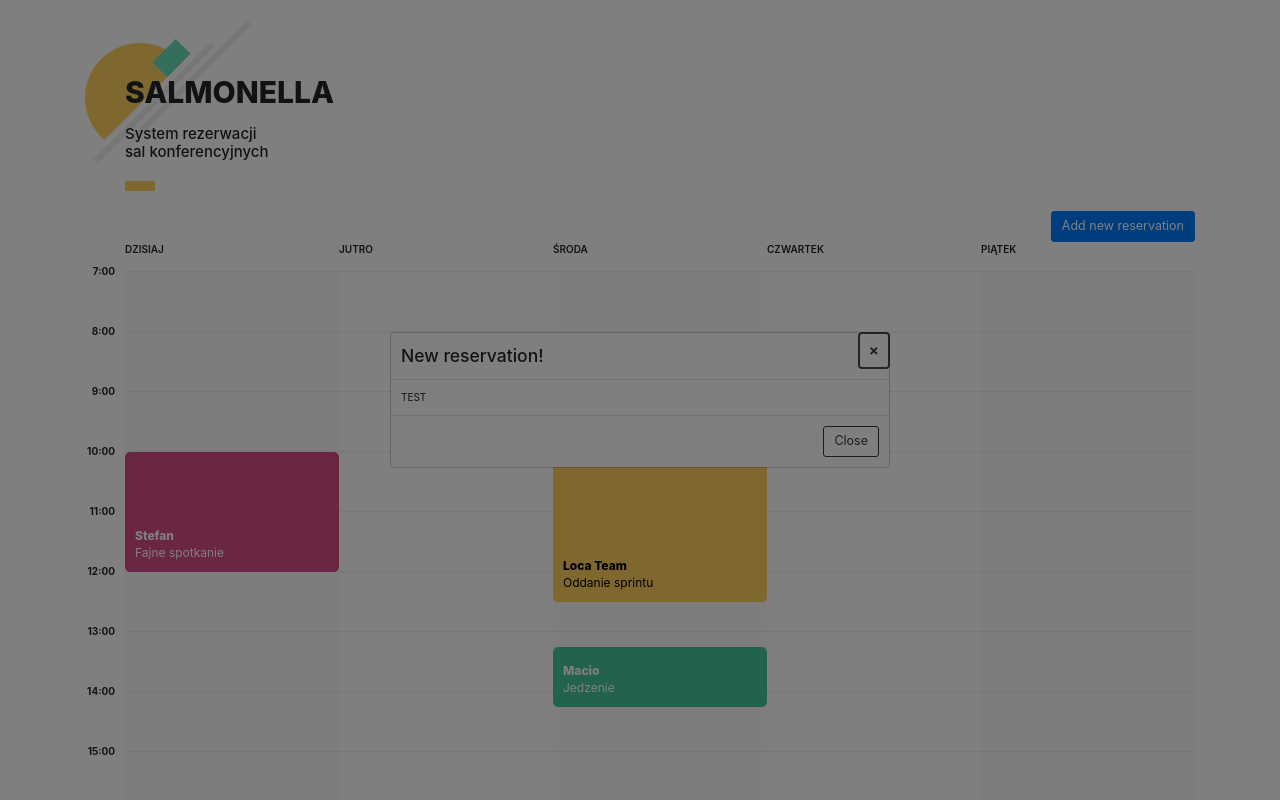
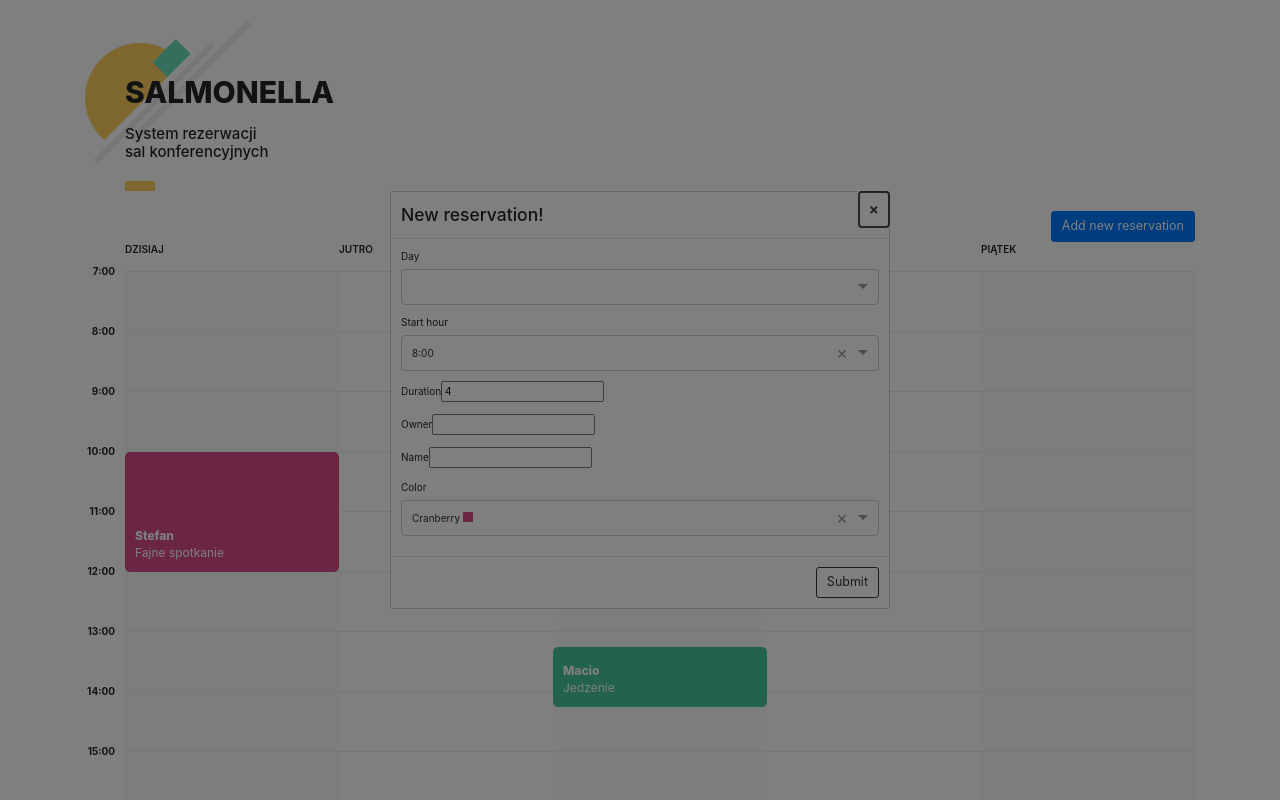
Before and after one commit to pgrzeszczak-neducatio/Salmonella, an Angular app: page / in a window 1280 px wide. Both pictures are taken after a click on the button "Add new reservation". Shown: the top 800 px of the page. Built offline with nearby package versions, Linux system fonts and the light colour scheme.

Commit message:
Add new resevation

```diff
--- a/package.json
+++ b/package.json
@@ -20,6 +20,7 @@
     "@angular/platform-browser-dynamic": "~8.2.0",
     "@angular/router": "~8.2.0",
     "@ng-bootstrap/ng-bootstrap": "^5.1.0",
+    "@ng-select/ng-select": "^3.0.5",
     "bootstrap": "^4.3.1",
     "rxjs": "~6.4.0",
     "tslib": "^1.10.0",
--- a/src/app/app.module.ts
+++ b/src/app/app.module.ts
@@ -8,6 +8,8 @@ import { DayComponent } from './day/day.component';
 import { ReservationComponent } from './reservation/reservation.component';
 import { NgbModule } from '@ng-bootstrap/ng-bootstrap';
 import { NewReservationModalComponent } from './shared/modals/new-reservation-modal/new-reservation-modal.component';
+import { ReactiveFormsModule } from '@angular/forms';
+import { NgSelectModule } from '@ng-select/ng-select';
 
 @NgModule({
   declarations: [
@@ -21,6 +23,8 @@ import { NewReservationModalComponent } from './shared/modals/new-reservation-mo
     BrowserModule,
     AppRoutingModule,
     NgbModule,
+    ReactiveFormsModule,
+    NgSelectModule,
   ],
   providers: [],
   entryComponents: [NewReservationModalComponent],
--- a/src/app/shared/modals/new-reservation-modal/new-reservation-modal.component.html
+++ b/src/app/shared/modals/new-reservation-modal/new-reservation-modal.component.html
@@ -3,8 +3,55 @@
   <button type="button" class="close" (click)="activeModal.dismiss()">&times;</button>
 </div>
 <div class="modal-body">
-  TEST
+  <form [formGroup]="addNewForm">
+    <div class="form-group">
+      <label>Day</label>
+      <ng-select [items]="availableDays"
+                 bindLabel="label"
+                 bindValue="id"
+                 formControlName="day">
+      </ng-select>
+    </div>
+    <div class="form-group">
+      <label>Start hour</label>
+      <ng-select [items]="hours"
+                 formControlName="hour">
+      </ng-select>
+    </div>
+    <div class="form-group">
+      <label>Duration</label>
+      <input type="number" formControlName="lasts">
+    </div>
+    <div class="form-group">
+      <label>Owner</label>
+      <input type="text" formControlName="owner">
+    </div>
+    <div class="form-group">
+      <label>Name</label>
+      <input type="text" formControlName="name">
+    </div>
+    <div class="form-group">
+      <label>Color</label>
+      <ng-select [items]="colors"
+                 bindLabel="label"
+                 bindValue="cssClass"
+                 formControlName="color">
+        <ng-template ng-label-tmp let-item="item">
+          <span>
+            {{ item.label }}
+            <div class="colorPreview" [ngClass]="item.cssClass"></div>
+          </span>
+        </ng-template>
+        <ng-template ng-option-tmp let-item="item">
+          <span>
+            {{ item.label }}
+            <div class="colorPreview" [ngClass]="item.cssClass"></div>
+          </span>
+        </ng-template>
+      </ng-select>
+    </div>
+  </form>
 </div>
 <div class="modal-footer">
-  <button type="button" class="btn btn-outline-dark btn-lg" (click)="activeModal.close()">Close</button>
+  <button type="button" class="btn btn-outline-dark btn-lg" (click)="submit()">Submit</button>
 </div>
--- a/src/app/shared/modals/new-reservation-modal/new-reservation-modal.component.scss
+++ b/src/app/shared/modals/new-reservation-modal/new-reservation-modal.component.scss
@@ -0,0 +1,15 @@
+.colorPreview {
+  width: 10px;
+  height: 10px;
+  display: inline-block;
+
+  &.color-1 {
+    background: #d44c85;
+  }
+  &.color-2 {
+    background: #46c59d;
+  }
+  &.color-3 {
+    background: #ffd060;
+  }
+}
--- a/src/app/shared/modals/new-reservation-modal/new-reservation-modal.component.ts
+++ b/src/app/shared/modals/new-reservation-modal/new-reservation-modal.component.ts
@@ -1,5 +1,9 @@
 import { Component, OnInit } from '@angular/core';
 import { NgbActiveModal } from '@ng-bootstrap/ng-bootstrap';
+import { FormBuilder, FormGroup } from '@angular/forms';
+import { ReservationsService } from '../../services/reservations.service';
+import { Day } from '../../models/day.model';
+import { Color } from '../../models/color.model';
 
 @Component({
   selector: 'app-new-reservation-modal',
@@ -8,9 +12,42 @@ import { NgbActiveModal } from '@ng-bootstrap/ng-bootstrap';
 })
 export class NewReservationModalComponent implements OnInit {
 
-  constructor(public activeModal: NgbActiveModal) { }
+  public addNewForm: FormGroup;
+  public availableDays: Day[] = [];
+  public hours: string[] = [];
+  public colors: Color[] = [];
+
+  constructor(public activeModal: NgbActiveModal, private formBuilder: FormBuilder, public reservationsService: ReservationsService) {
+    this.addNewForm = this.formBuilder.group({
+      day: null,
+      hour: '8:00',
+      lasts: 4,
+      owner: '',
+      name: '',
+      color: 'color-1'
+    });
+  }
 
   ngOnInit() {
+    this.reservationsService.fetchAvailableDays()
+      .subscribe(days => {
+        this.availableDays = days;
+      });
+    this.reservationsService.fetchColors()
+      .subscribe(colors => {
+        this.colors = colors;
+      });
+    for (let i = 8; i <= 18; i++) {
+      for (const j of ['00', '15', '30', '45']) {
+        this.hours.push(`${i}:${j}`);
+      }
+    }
+  }
+
+  submit() {
+    const { day, ...reservation } = this.addNewForm.value;
+    this.reservationsService.addNewReservation(day, reservation);
+    this.activeModal.close();
   }
 
 }
--- /dev/null
+++ b/src/app/shared/models/color.model.ts
@@ -0,0 +1,4 @@
+export interface Color {
+  label: string;
+  cssClass: string;
+}
--- /dev/null
+++ b/src/app/shared/models/week.model.ts
@@ -0,0 +1,3 @@
+import { Day } from './day.model';
+
+export type Week = Day[];
--- a/src/app/shared/services/reservations.service.ts
+++ b/src/app/shared/services/reservations.service.ts
@@ -1,20 +1,51 @@
 import { Injectable } from '@angular/core';
 import { of } from 'rxjs';
+import { Week } from '../models/week.model';
+import { Day } from '../models/day.model';
+import { Color } from '../models/color.model';
+import { Reservation } from '../models/reservation.model';
 
 @Injectable({
   providedIn: 'root'
 })
 export class ReservationsService {
 
-  private all: any = [
-    { label: 'Dzisiaj', reservations: [{ hour: '10:00', lasts: 8, owner: 'Stefan', name: 'Fajne spotkanie', color: 'color-1' }] },
-    { label: 'Jutro', reservations: [] },
-    { label: 'Środa', reservations: [{ hour: '9:30', lasts: 12, owner: 'Loca Team', name: 'Oddanie sprintu', color: 'color-3' }, { hour: '13:15', lasts: 4, owner: 'Macio', name: 'Jedzenie', color: 'color-2' }] },
-    { label: 'Czwartek', reservations: [] },
-    { label: 'Piątek', reservations: [] },
+  private days: Day[] = [
+    { id: 1, label: 'Dzisiaj' },
+    { id: 2, label: 'Jutro' },
+    { id: 3, label: 'Środa' },
+    { id: 4, label: 'Czwartek' },
+    { id: 5, label: 'Piątek' },
+  ];
+
+  private all: Week = [
+    { id: 1, label: 'Dzisiaj', reservations: [{ hour: '10:00', lasts: 8, owner: 'Stefan', name: 'Fajne spotkanie', color: 'color-1' }] },
+    { id: 2, label: 'Jutro', reservations: [] },
+    { id: 3, label: 'Środa', reservations: [{ hour: '9:30', lasts: 12, owner: 'Loca Team', name: 'Oddanie sprintu', color: 'color-3' }, { hour: '13:15', lasts: 4, owner: 'Macio', name: 'Jedzenie', color: 'color-2' }] },
+    { id: 4, label: 'Czwartek', reservations: [] },
+    { id: 5, label: 'Piątek', reservations: [] },
+  ];
+
+  // http://chir.ag/projects/name-that-color/
+  private colors: Color[] = [
+    { label: 'Cranberry', cssClass: 'color-1' },
+    { label: 'Puerto Rico', cssClass: 'color-2' },
+    { label: 'Golden Tainoi', cssClass: 'color-3' },
   ];
 
   public fetchReservations() {
     return of(this.all);
   }
+
+  public fetchAvailableDays() {
+    return of(this.days);
+  }
+
+  public fetchColors() {
+    return of(this.colors);
+  }
+
+  public addNewReservation(dayId: number, reservation: Reservation) {
+    this.all.find(day => day.id === dayId).reservations.push(reservation);
+  }
 }
--- a/src/styles.scss
+++ b/src/styles.scss
@@ -4,3 +4,5 @@ html, body {
   font-size: 10px;
   height: 100%;
 }
+
+@import "~@ng-select/ng-select/themes/default.theme.css";
```
Also changed, not shown: src/app/shared/models/day.model.ts (added, +7 -0 lines), src/app/shared/models/reservation.model.ts (added, +7 -0 lines), 1 other file (tests, documents, lock files or other folders).
